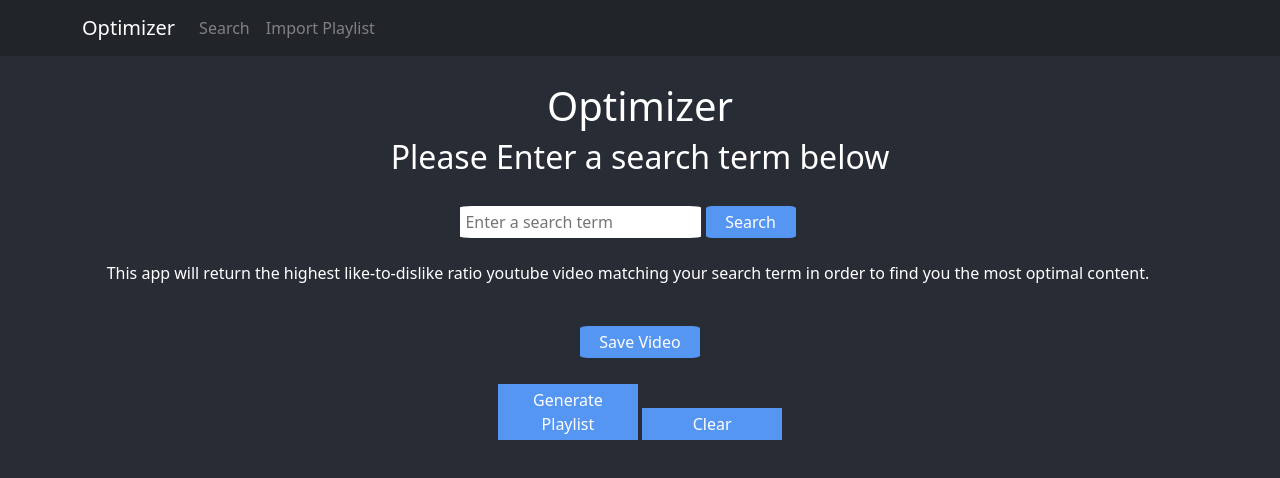
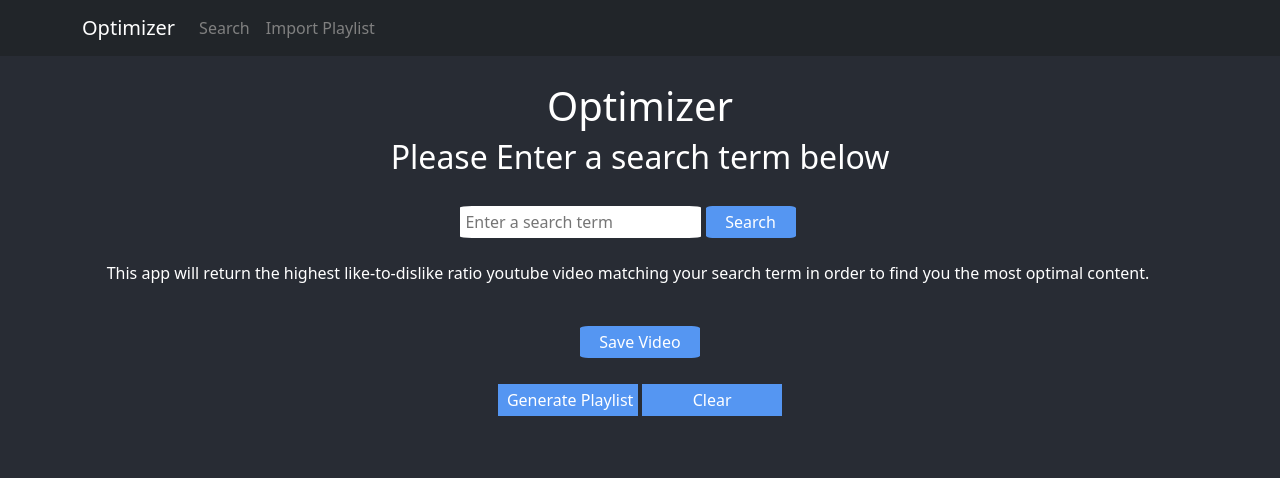
Before and after one commit to DM766/Optimizer, a React (Create React App) app in the folder optimal_yt/: page /#/Home in a window 1280 px wide. Shown: the top 478 px of the page. Built offline with nearby package versions, Linux system fonts and the light colour scheme.

Commit message:
Fixed bug which changed buttons on select res

```diff
--- a/optimal_yt/src/Components/Home.css
+++ b/optimal_yt/src/Components/Home.css
@@ -22,6 +22,7 @@
   }
 
   button{
+    white-space:'noWrap';
     width: 140px;
     text-align: center;
     font-size: auto;
@@ -33,6 +34,7 @@
   }
 
   .row button{
+    white-space:'noWrap';
     width: 90px;
     text-align: center;
     font-size: auto;
@@ -44,6 +46,7 @@
   }
 
   #SaveButton button{
+    white-space:'noWrap';
     width: 120px;
     text-align: center;
     font-size: auto;
--- a/optimal_yt/src/Components/Home.js
+++ b/optimal_yt/src/Components/Home.js
@@ -225,9 +225,9 @@ function AddPlaylist(){
         </Row>
         </Container>
         <div>
-        <button onClick={AddPlaylist}>Generate Playlist</button>
+        <button style={{whiteSpace:'noWrap'}} onClick={AddPlaylist}>Generate Playlist</button>
         <span>       </span>
-        <button onClick={ClearPlaylist}>Clear</button>
+        <button style={{whiteSpace:'noWrap'}} onClick={ClearPlaylist}>Clear</button>
         </div>
       </div>
     </div>
```
